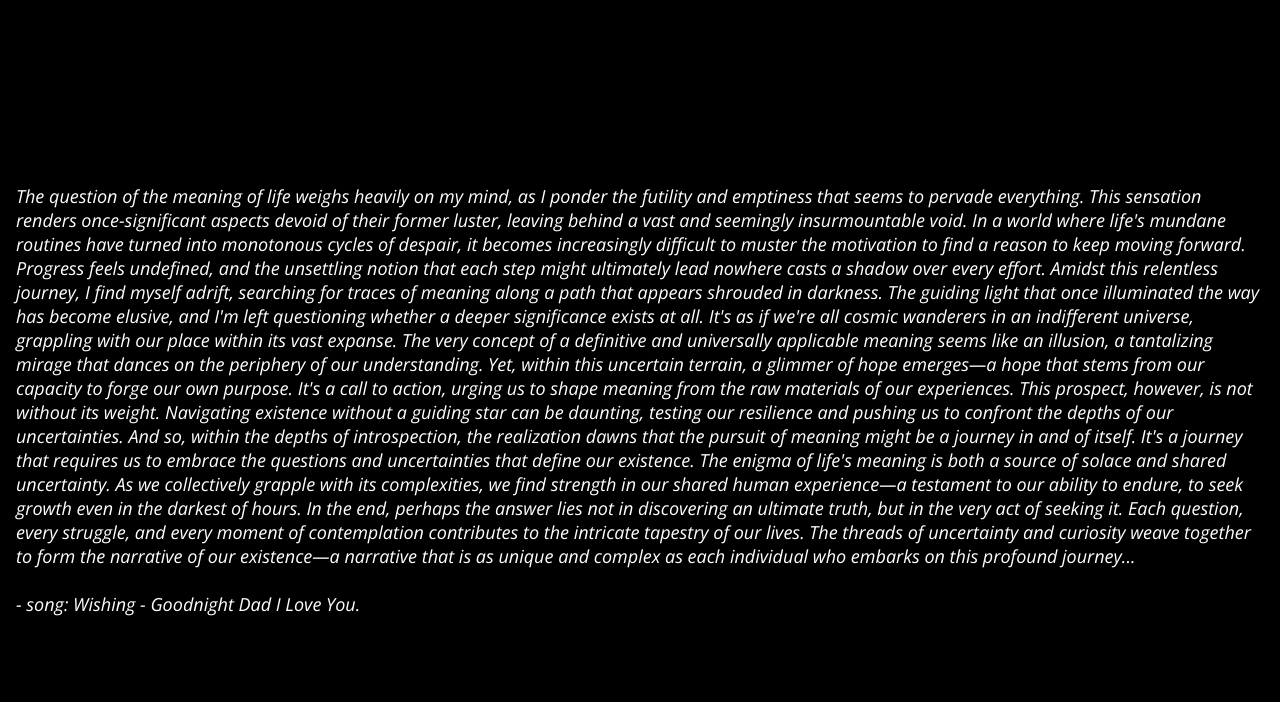
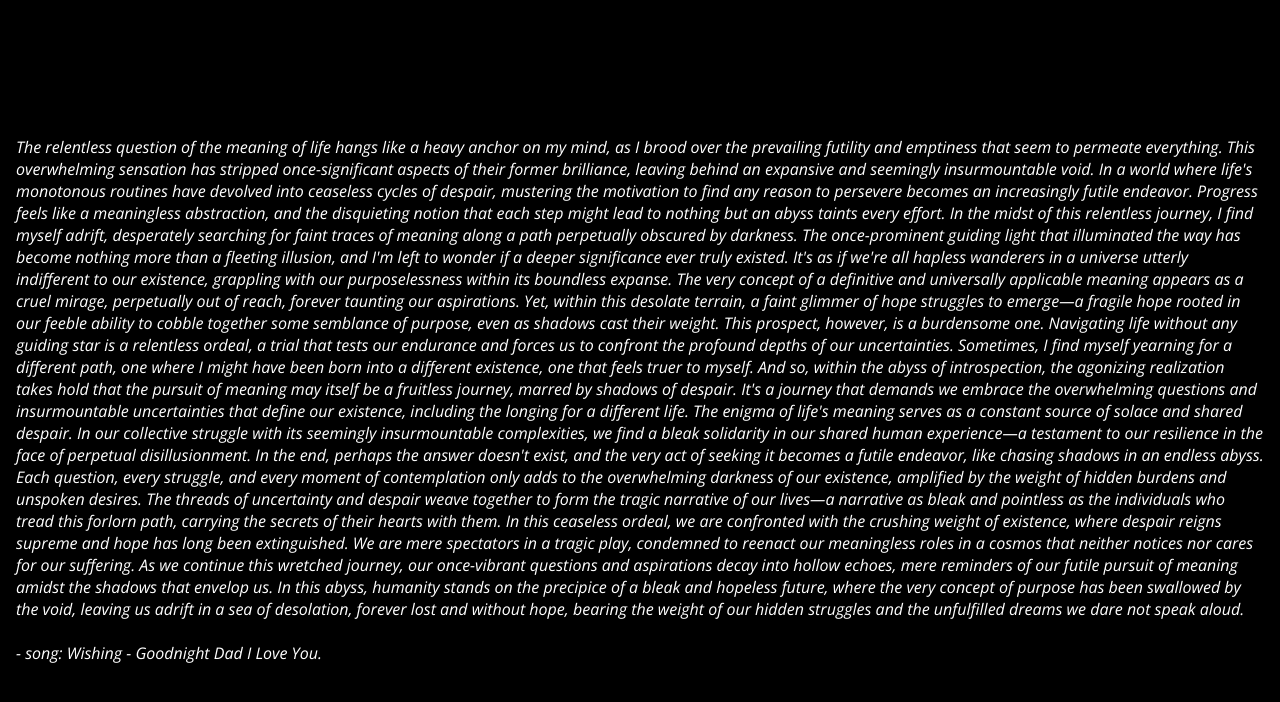
Before and after one commit to CelestiaKai/qqquestionmmmark, a plain HTML site: page index.html in a window 1280 px wide. Both pictures are taken after a click on the button "click me.". Drawn offline with nearby package versions, Linux system fonts and the light colour scheme.

Commit message:
New Quote, Named: [???2???]
Signed-off-by: Celestia Kai <celestiafan1@gmail.com>

```diff
--- a/index.html
+++ b/index.html
@@ -63,48 +63,14 @@
             </audio>
 
             <p id="hidden-text">
-                The question of the meaning of life weighs heavily on my mind,
-                as I ponder the futility and emptiness that seems to pervade
-                everything. This sensation renders once-significant aspects
-                devoid of their former luster, leaving behind a vast and
-                seemingly insurmountable void. In a world where life's mundane
-                routines have turned into monotonous cycles of despair, it
-                becomes increasingly difficult to muster the motivation to find
-                a reason to keep moving forward. Progress feels undefined, and
-                the unsettling notion that each step might ultimately lead
-                nowhere casts a shadow over every effort. Amidst this relentless
-                journey, I find myself adrift, searching for traces of meaning
-                along a path that appears shrouded in darkness. The guiding
-                light that once illuminated the way has become elusive, and I'm
-                left questioning whether a deeper significance exists at all.
-                It's as if we're all cosmic wanderers in an indifferent
-                universe, grappling with our place within its vast expanse. The
-                very concept of a definitive and universally applicable meaning
-                seems like an illusion, a tantalizing mirage that dances on the
-                periphery of our understanding. Yet, within this uncertain
-                terrain, a glimmer of hope emerges—a hope that stems from our
-                capacity to forge our own purpose. It's a call to action, urging
-                us to shape meaning from the raw materials of our experiences.
-                This prospect, however, is not without its weight. Navigating
-                existence without a guiding star can be daunting, testing our
-                resilience and pushing us to confront the depths of our
-                uncertainties. And so, within the depths of introspection, the
-                realization dawns that the pursuit of meaning might be a journey
-                in and of itself. It's a journey that requires us to embrace the
-                questions and uncertainties that define our existence. The
-                enigma of life's meaning is both a source of solace and shared
-                uncertainty. As we collectively grapple with its complexities,
-                we find strength in our shared human experience—a testament to
-                our ability to endure, to seek growth even in the darkest of
-                hours. In the end, perhaps the answer lies not in discovering an
-                ultimate truth, but in the very act of seeking it. Each
-                question, every struggle, and every moment of contemplation
-                contributes to the intricate tapestry of our lives. The threads
-                of uncertainty and curiosity weave together to form the
-                narrative of our existence—a narrative that is as unique and
-                complex as each individual who embarks on this profound journey...
-                <br /><br />
-                - song: Wishing - Goodnight Dad I Love You.
+The relentless question of the meaning of life hangs like a heavy anchor on my mind, as I brood over the prevailing futility and emptiness that seem to permeate everything. This overwhelming sensation has stripped once-significant aspects of their former brilliance, leaving behind an expansive and seemingly insurmountable void. In a world where life's monotonous routines have devolved into ceaseless cycles of despair, mustering the motivation to find any reason to persevere becomes an increasingly futile endeavor. Progress feels like a meaningless abstraction, and the disquieting notion that each step might lead to nothing but an abyss taints every effort.
+In the midst of this relentless journey, I find myself adrift, desperately searching for faint traces of meaning along a path perpetually obscured by darkness. The once-prominent guiding light that illuminated the way has become nothing more than a fleeting illusion, and I'm left to wonder if a deeper significance ever truly existed. It's as if we're all hapless wanderers in a universe utterly indifferent to our existence, grappling with our purposelessness within its boundless expanse. The very concept of a definitive and universally applicable meaning appears as a cruel mirage, perpetually out of reach, forever taunting our aspirations.
+Yet, within this desolate terrain, a faint glimmer of hope struggles to emerge—a fragile hope rooted in our feeble ability to cobble together some semblance of purpose, even as shadows cast their weight. This prospect, however, is a burdensome one. Navigating life without any guiding star is a relentless ordeal, a trial that tests our endurance and forces us to confront the profound depths of our uncertainties. Sometimes, I find myself yearning for a different path, one where I might have been born into a different existence, one that feels truer to myself.
+And so, within the abyss of introspection, the agonizing realization takes hold that the pursuit of meaning may itself be a fruitless journey, marred by shadows of despair. It's a journey that demands we embrace the overwhelming questions and insurmountable uncertainties that define our existence, including the longing for a different life. The enigma of life's meaning serves as a constant source of solace and shared despair. In our collective struggle with its seemingly insurmountable complexities, we find a bleak solidarity in our shared human experience—a testament to our resilience in the face of perpetual disillusionment.
+In the end, perhaps the answer doesn't exist, and the very act of seeking it becomes a futile endeavor, like chasing shadows in an endless abyss. Each question, every struggle, and every moment of contemplation only adds to the overwhelming darkness of our existence, amplified by the weight of hidden burdens and unspoken desires. The threads of uncertainty and despair weave together to form the tragic narrative of our lives—a narrative as bleak and pointless as the individuals who tread this forlorn path, carrying the secrets of their hearts with them.
+In this ceaseless ordeal, we are confronted with the crushing weight of existence, where despair reigns supreme and hope has long been extinguished. We are mere spectators in a tragic play, condemned to reenact our meaningless roles in a cosmos that neither notices nor cares for our suffering. As we continue this wretched journey, our once-vibrant questions and aspirations decay into hollow echoes, mere reminders of our futile pursuit of meaning amidst the shadows that envelop us. In this abyss, humanity stands on the precipice of a bleak and hopeless future, where the very concept of purpose has been swallowed by the void, leaving us adrift in a sea of desolation, forever lost and without hope, bearing the weight of our hidden struggles and the unfulfilled dreams we dare not speak aloud.
+	    	<br /><br />
+            - song: Wishing - Goodnight Dad I Love You.
             </p>
         </div>
 
--- a/style.css
+++ b/style.css
@@ -10,7 +10,7 @@
 
     --max-w: 1300px;
 
-    --fs1: 18px;
+    --fs1: 16px;
     --fs2: 24px;
 }
 
```
Also changed, not shown: 1 other file.
